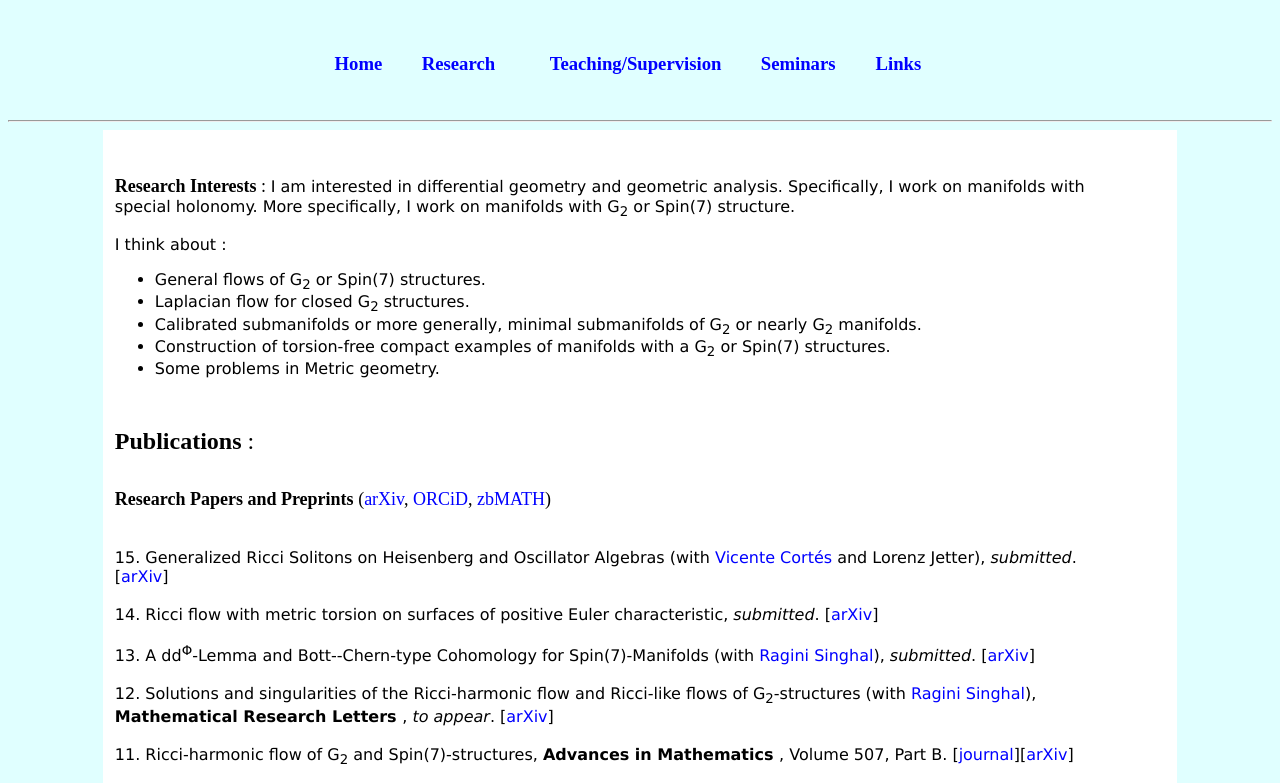
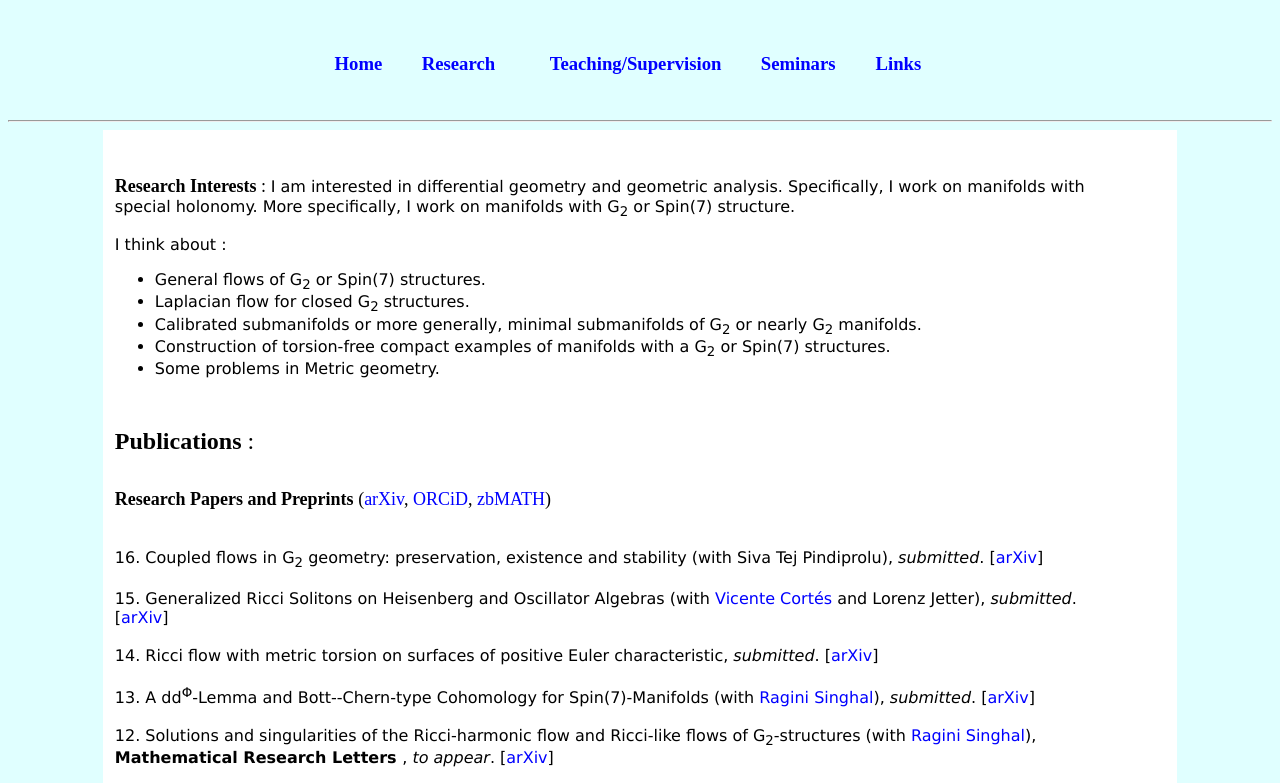
Before and after one commit to S-Dwivedi/S-Dwivedi.github.io, a plain HTML site: page research.html in a window 1280 px wide. Shown: the top 783 px of the page. Drawn offline with nearby package versions, Linux system fonts and the light colour scheme; some packages are replaced by stand-ins of ours.

Commit message:
Update research.html

```diff
--- a/research.html
+++ b/research.html
@@ -144,6 +144,13 @@ a:link, a:visited {
  <br>
 
  <font face = "Verdana" size = 3.9px >
+
+<br> </br>
+
+
+16. Coupled flows in G<sub>2</sub> geometry: preservation, existence and stability (with Siva Tej Pindiprolu),
+	 <i>submitted</i>. [<a href="https://doi.org/10.48550/arXiv.2611.24090" target="_blank">arXiv</a>]
+
 
 <br> </br>
 
```
